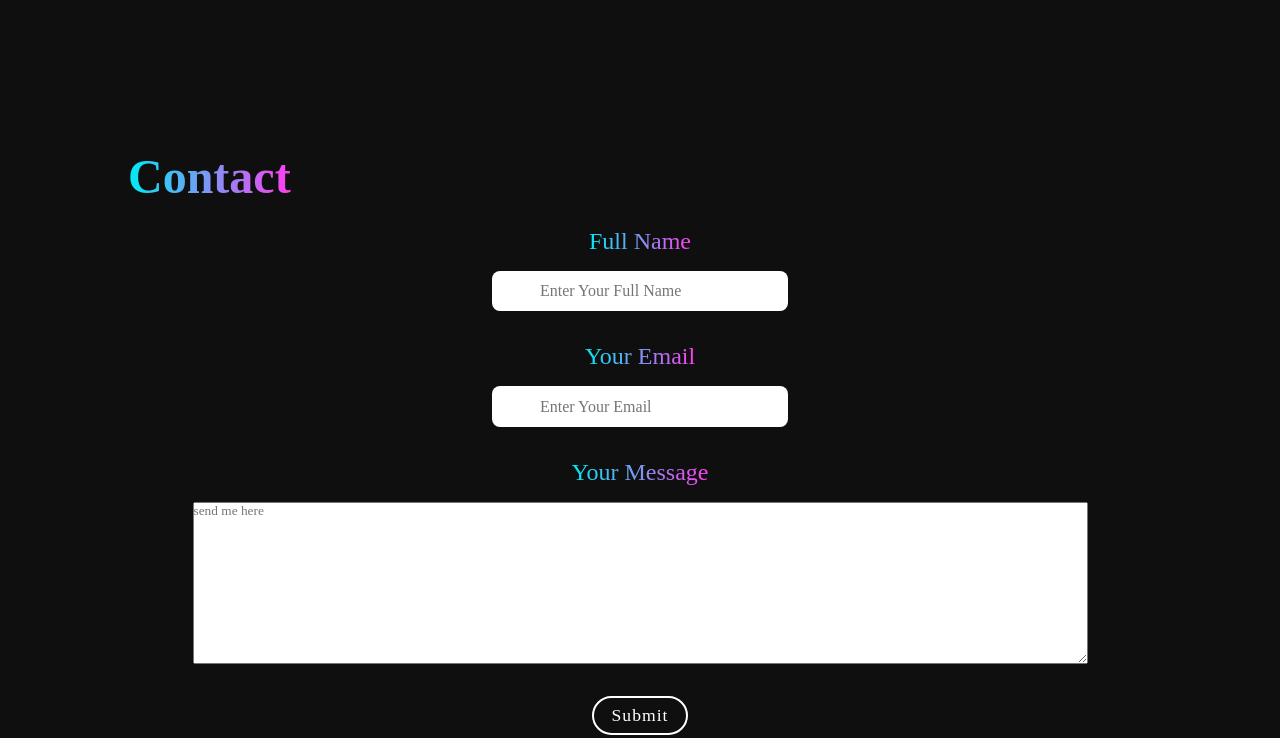
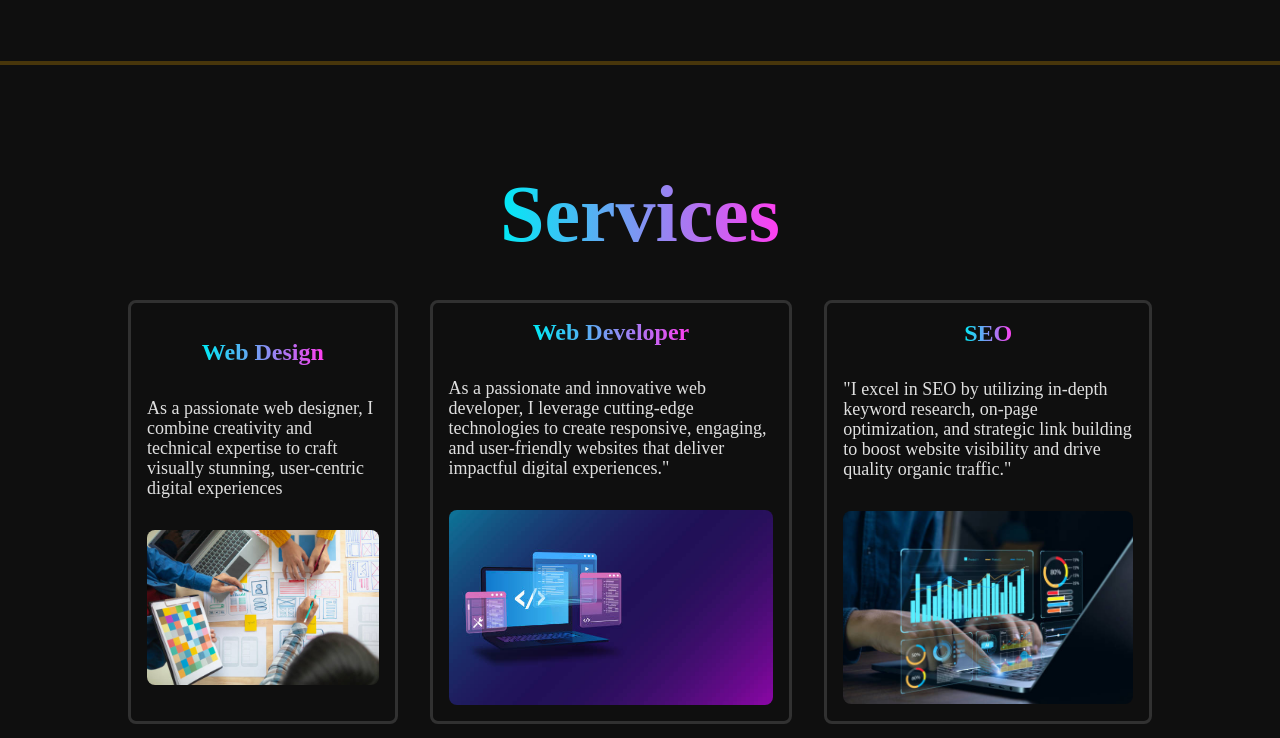
Before and after one commit to HAMADSALE7/DON-BOS_Project, a plain HTML site: page index.html in a window 1280 px wide. Shown: the part 1594-2332 px from the top of the page. Drawn offline with nearby package versions, Linux system fonts and the light colour scheme.

Commit message:
Update index.html

```diff
--- a/index.html
+++ b/index.html
@@ -104,6 +104,37 @@
     </section>
 
     <!--=== SERVICES SECTION ===-->
+     <section id="services">
+        <h1 class="header"><span>Services</span></h1>
+
+        <div class="services-container">
+
+            <div class="box">
+                <h1><span>Web Design</span></h1>
+                <p>As a passionate web designer, I combine creativity and technical expertise to craft visually
+                    stunning, user-centric
+                    digital experiences</p>
+                <img src="des.jpg" alt="">
+            </div>
+
+            <div class="box">
+                <h1><span>Web Developer</span></h1>
+                <p>As a passionate and innovative web developer, I leverage cutting-edge technologies to create
+                    responsive, engaging, and
+                    user-friendly websites that deliver impactful digital experiences."</p>
+                <img src="web.jpg" alt="">
+            </div>
+            <div class="box">
+                <h1><span>SEO</span></h1>
+                <p>"I excel in SEO by utilizing in-depth keyword research, on-page optimization, and strategic link
+                    building to boost
+                    website visibility and drive quality organic traffic."</p>
+                <img src="seo.jpg" alt="">
+            </div>
+
+        </div>
+
+    </section>
 
     <!--=== CONTACT SECTION ===-->
     <section id="contact">
```
